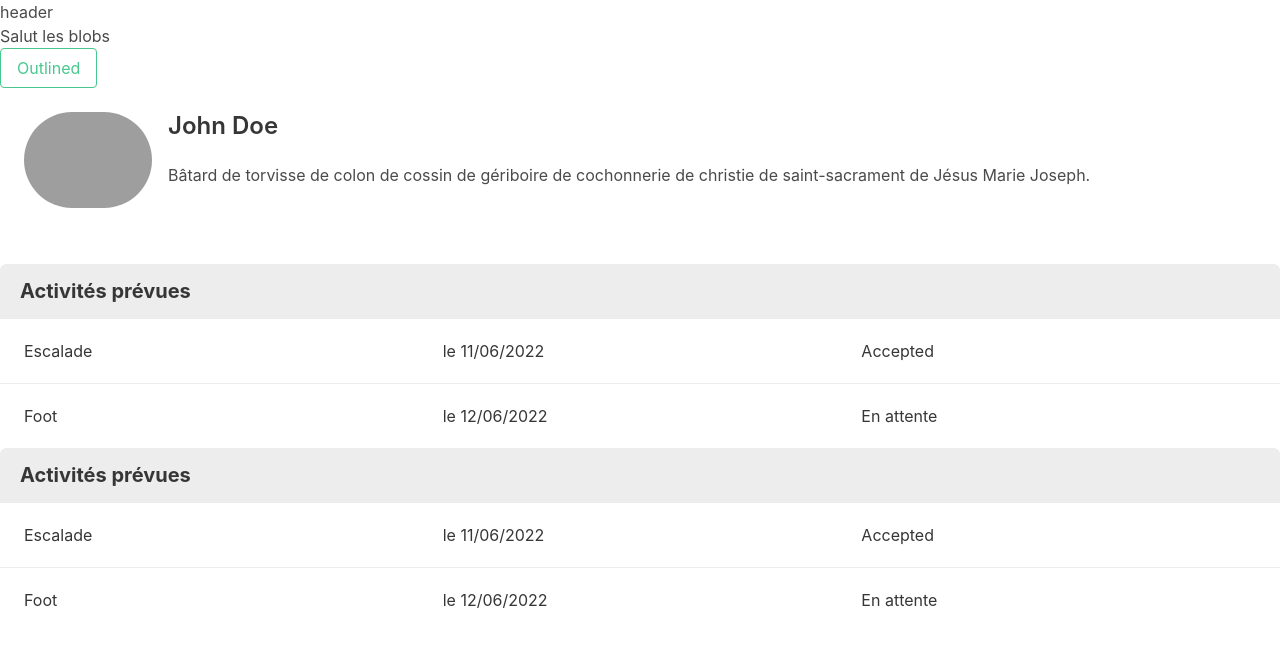
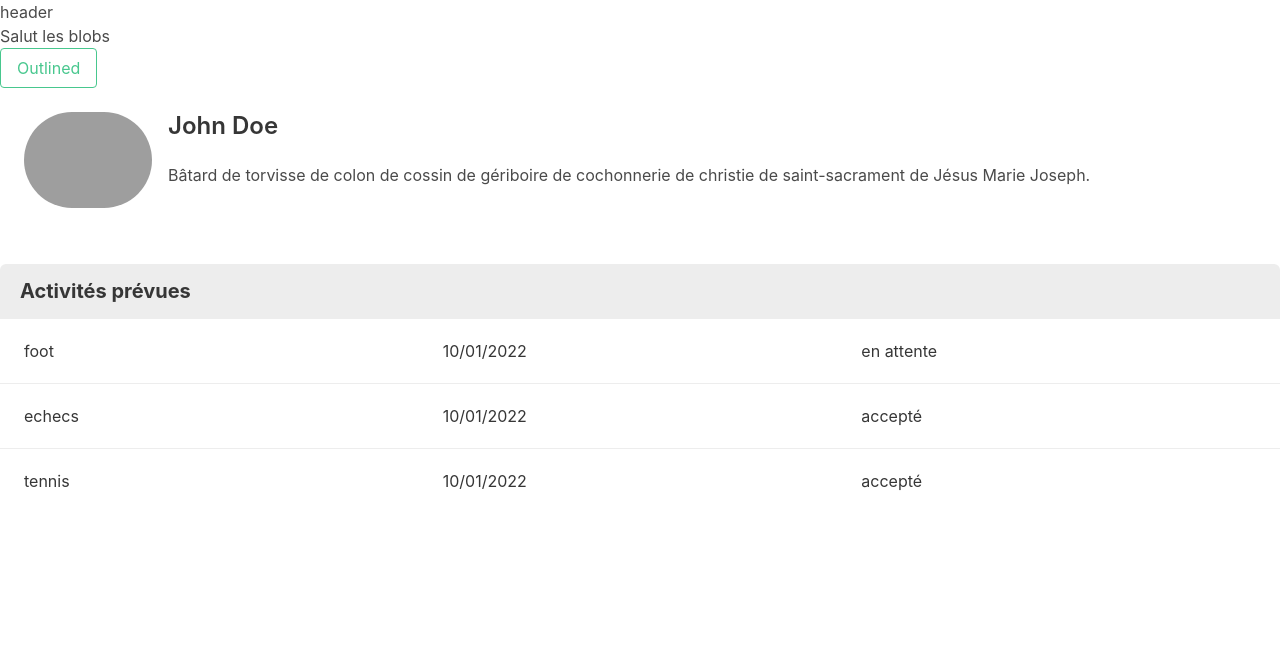
Before and after one commit to xaservas/totum, a React (Create React App) app in the folder app/: page / in a window 1280 px wide. Shown: the top 646 px of the page. Built offline with nearby package versions, Linux system fonts and the light colour scheme; grey boxes are pictures that could not be loaded.

Commit message:
ajout de proptypes sur ListActivities + fake data

```diff
--- a/app/src/components/App/App.js
+++ b/app/src/components/App/App.js
@@ -1,5 +1,6 @@
 import Header from "../Header/Header";
 import Profile from "../Profile/Profile";
+
 
 function App() {
   return (
--- a/app/src/components/ListActivities/ListActivities.js
+++ b/app/src/components/ListActivities/ListActivities.js
@@ -2,7 +2,9 @@ import React from 'react';
 import PropTypes from 'prop-types';
 import './listActivities.scss';
 
-function ListActivities({...rest}){
+function ListActivities({
+    activities,
+    ...rest}){
    return (
        <article
            className={'listActivities panel'}
@@ -10,6 +12,16 @@ function ListActivities({...rest}){
        >
             <p className='activities-title panel-heading'>Activités prévues</p>
             <ul className='activities'>
+
+                    {activities.map(activity => (
+                    <li className='activity panel-block'>
+                        <div className='column activity-name'>{activity.name}</div>
+                        <div className='column activity-date'>{activity.date}</div>
+                        <div className='column activity-status'>{activity.tag}</div>
+                    </li>
+                    ))}
+
+                    {/*
                         <li className='activity panel-block'>
                         <div className='column activity-name'>Escalade</div>
                         <div className='column activity-date'>le 11/06/2022</div>
@@ -20,6 +32,7 @@ function ListActivities({...rest}){
                         <div className='column activity-date'>le 12/06/2022</div>
                         <div className='column activity-status'>En attente</div>
                     </li>
+                    */}
             </ul>
        </article>
    );
@@ -27,7 +40,13 @@ function ListActivities({...rest}){
 
 ListActivities.propTypes = {
     className: PropTypes.string,
+    activities: PropTypes.arrayOf(PropTypes.shape({
+        name: PropTypes.string.isRequired,
+        level: PropTypes.string.isRequired,
+        tag: PropTypes.string.isRequired,
+    }).isRequired).isRequired,
 };
+
 ListActivities.defaultProps = {
     className: '',
 };
--- a/app/src/components/Profile/Profile.js
+++ b/app/src/components/Profile/Profile.js
@@ -1,5 +1,6 @@
 import React from 'react';
 import PropTypes from 'prop-types';
+import data from '../../data/activities'
 import './profile.scss';
 import ListActivities from '../ListActivities/ListActivities';
 
@@ -26,11 +27,8 @@ function Profile({...rest}){
             </div>
        </div>
 
-
         <div className='profile-activities'>
-            <ListActivities/>
-
-            <ListActivities/>
+            <ListActivities activities={data}/>
 
         </div>
 
--- /dev/null
+++ b/app/src/data/activities.js
@@ -0,0 +1,27 @@
+/* eslint-disable import/no-anonymous-default-export */
+export default [
+    {
+        id: 1,
+        name: 'foot',
+        level: 'grosse compète',
+        date:'10/01/2022',
+        tag: 'en attente',
+
+    },
+    {
+        id: 2,
+        name: 'echecs',
+        level: 'cours',
+        date:'10/01/2022',
+        tag: 'accepté',
+
+    },
+    {
+        id: 3,
+        name: 'tennis',
+        level: 'tranquille',
+        date:'10/01/2022',
+        tag: 'accepté',
+
+    }
+]
```
Lines whose indentation alone changed are shown as unchanged.
